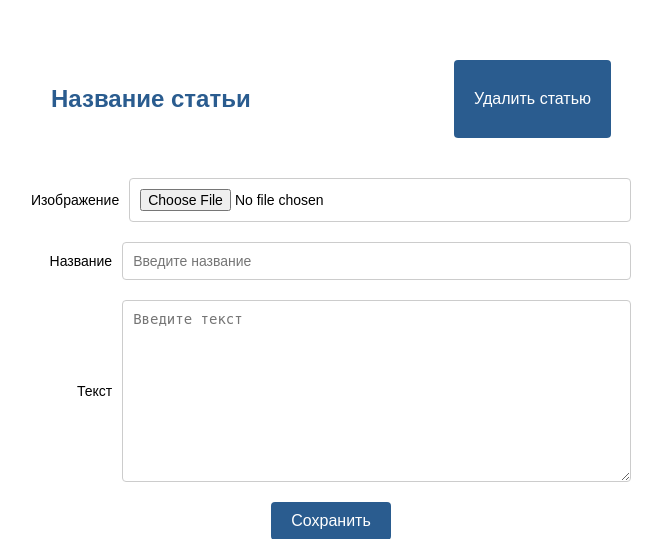
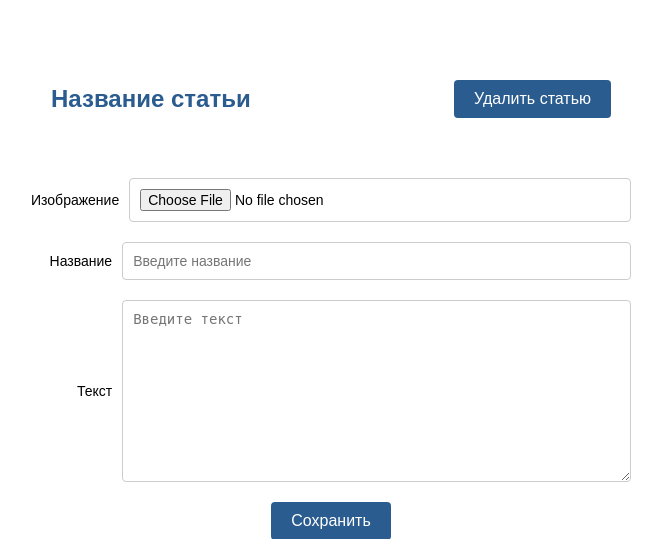
Before and after one commit to ADSafin/ArticlesWebsite, a Django app: page /edit_article/1 in a window 1280 px wide. Shown: the part 118-657 px from the top of the page, without its empty margins (309-971 px from the left). Run offline with Django 5.2, Linux system fonts and the light colour scheme.

Commit message:
fix размера кнопки удаления статьи

```diff
--- a/WebArticles/articles/templates/articles/edit_article.html
+++ b/WebArticles/articles/templates/articles/edit_article.html
@@ -13,7 +13,7 @@
     <div class="container">
         <div class="header">
             <h1>Название статьи</h1>
-            <form class="delete-button" method="POST" action="/delete_article/{{ pk }}">
+            <form method="POST" action="/delete_article/{{ pk }}">
                  {% csrf_token %}
                  <button type="submit" class="delete-button">Удалить статью</button>
             </form>
```
